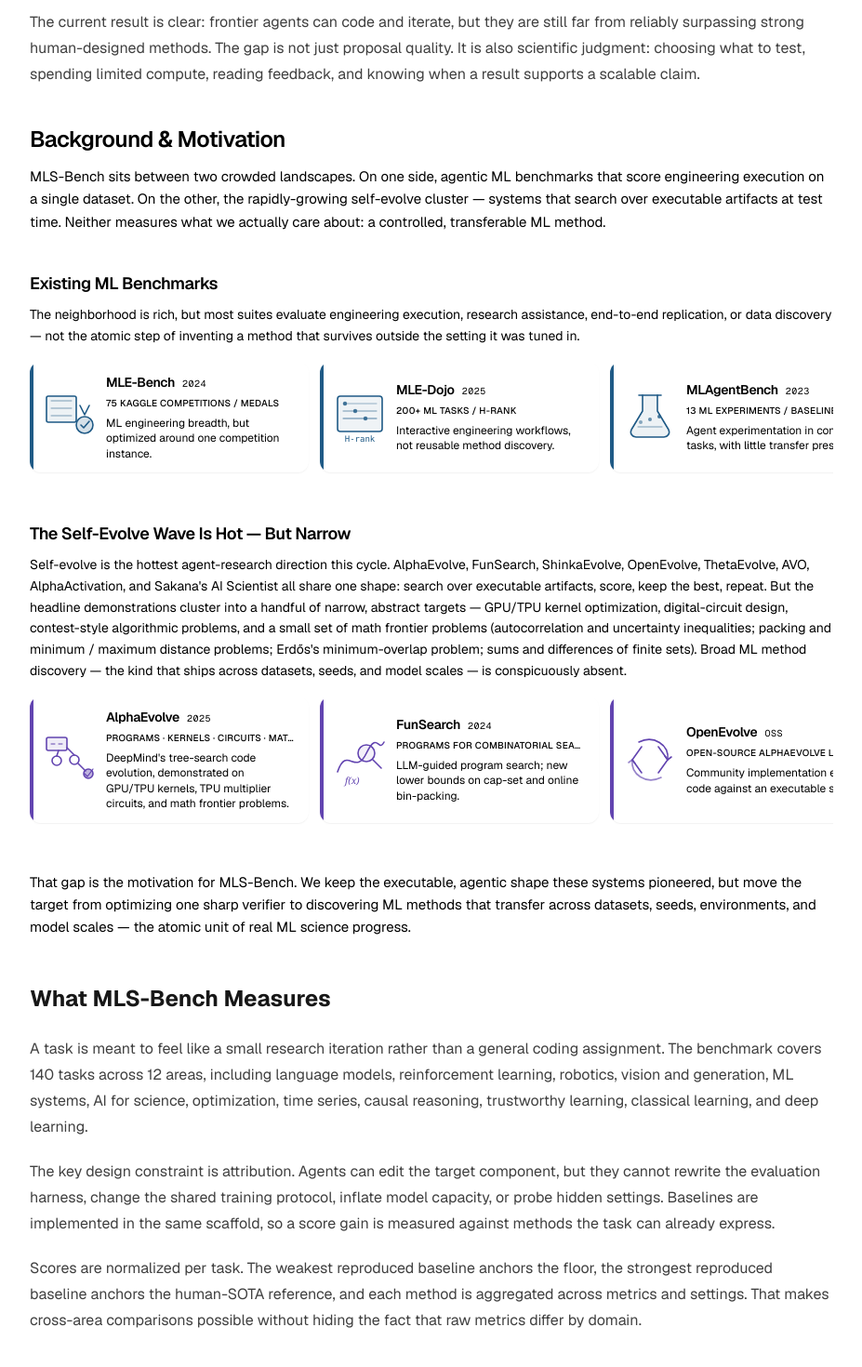
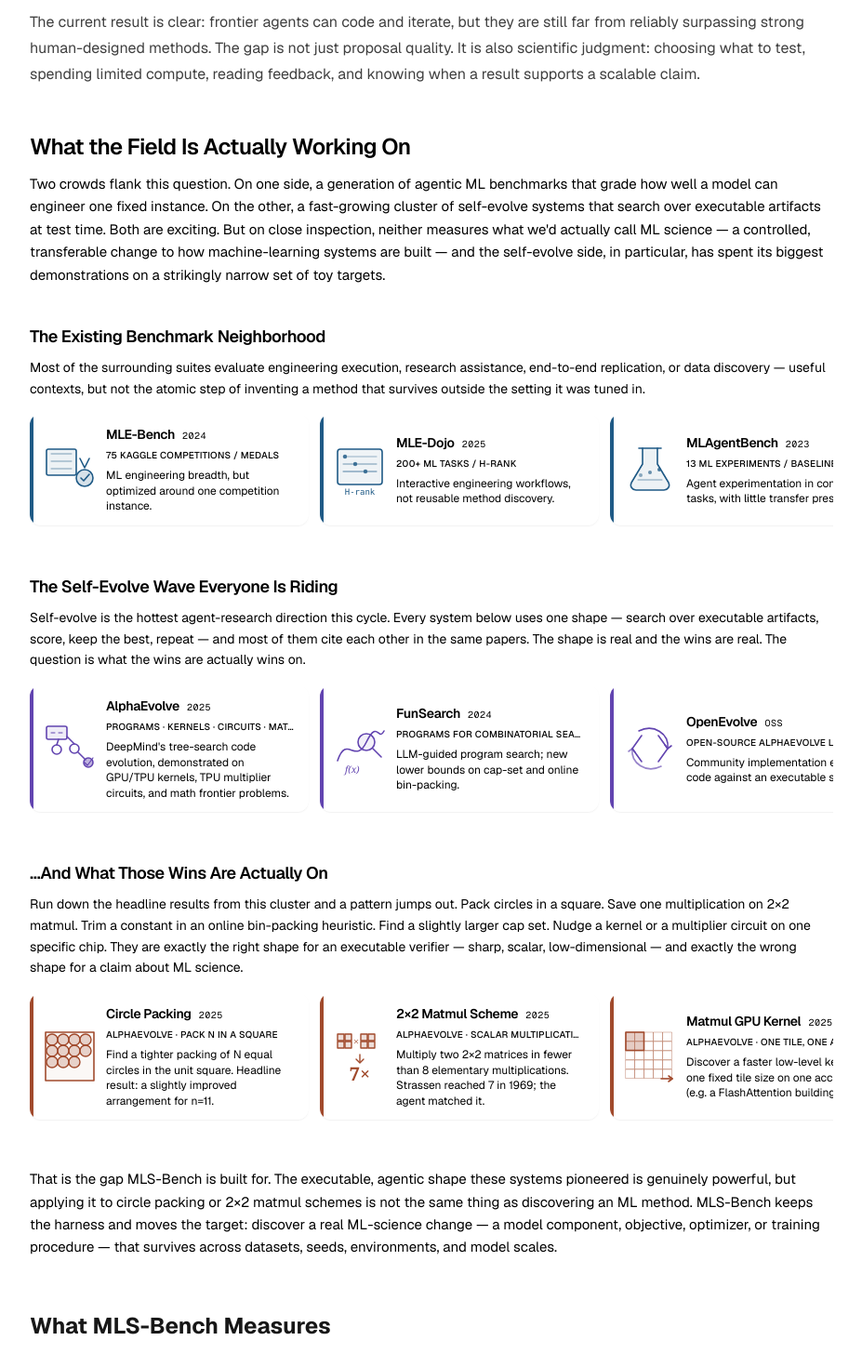
Before and after one commit to Imbernoulli/mls-bench-website, a Next.js app: page /blog in a window 1280 px wide. Shown: the part 580-2050 px from the top of the page at 93% size, without its empty margins (176-1103 px from the left). Built offline with nearby package versions, Linux system fonts and the light colour scheme.

Commit message:
blog landscape: rename section to 'What the Field Is Actually Working On', add a third strip showing the actual narrow tasks (circle packing, 2x2 matmul, GPU kernel, multiplier circuit, online bin packing, cap sets) with hand-drawn icons

```diff
--- a/src/components/BlogLandscape.tsx
+++ b/src/components/BlogLandscape.tsx
@@ -11,6 +11,7 @@
 const C = {
   navy: "#1f5a86",
   violet: "#6244b0",
+  rust: "#a14a2c",
 };
 
 function IconBox({ children }: { children: ReactNode }) {
@@ -504,6 +505,229 @@
   </IconBox>
 );
 
+const CirclePackingIcon: LandscapeIcon = ({ color }) => (
+  <IconBox>
+    <rect
+      x={6}
+      y={6}
+      width={52}
+      height={52}
+      stroke={color}
+      strokeWidth={SW}
+      fill={color}
+      fillOpacity={0.04}
+    />
+    {[
+      [13, 14],
+      [25, 14],
+      [37, 14],
+      [49, 14],
+      [13, 26],
+      [25, 26],
+      [37, 26],
+      [49, 26],
+      [13, 38],
+      [25, 38],
+      [37, 38],
+    ].map(([cx, cy], i) => (
+      <circle
+        key={i}
+        cx={cx}
+        cy={cy}
+        r={6}
+        stroke={color}
+        strokeWidth={1.4}
+        fill={color}
+        fillOpacity={0.22}
+      />
+    ))}
+  </IconBox>
+);
+
+const MatMulSchemeIcon: LandscapeIcon = ({ color }) => (
+  <IconBox>
+    {[
+      [8, 8],
+      [16, 8],
+      [8, 16],
+      [16, 16],
+    ].map(([x, y], i) => (
+      <rect
+        key={`a-${i}`}
+        x={x}
+        y={y}
+        width={7}
+        height={7}
+        stroke={color}
+        strokeWidth={1.4}
+        fill={color}
+        fillOpacity={0.18}
+      />
+    ))}
+    <text
+      x={28}
+      y={20}
+      fontFamily="ui-serif, Georgia, serif"
+      fontSize={11}
+      textAnchor="middle"
+      fill={color}
+      fillOpacity={0.85}
+    >
+      ×
+    </text>
+    {[
+      [33, 8],
+      [41, 8],
+      [33, 16],
+      [41, 16],
+    ].map(([x, y], i) => (
+      <rect
+        key={`b-${i}`}
+        x={x}
+        y={y}
+        width={7}
+        height={7}
+        stroke={color}
+        strokeWidth={1.4}
+        fill={color}
+        fillOpacity={0.18}
+      />
+    ))}
+    <path d="M32 30 v8" stroke={color} strokeWidth={1.4} fill="none" />
+    <path d="M28 35 l4 4 l4 -4" stroke={color} strokeWidth={1.4} fill="none" />
+    <text
+      x={32}
+      y={58}
+      fontFamily="ui-serif, Georgia, serif"
+      fontSize={20}
+      textAnchor="middle"
+      fill={color}
+      fontWeight={700}
+    >
+      7×
+    </text>
+  </IconBox>
+);
+
+const KernelTileIcon: LandscapeIcon = ({ color }) => (
+  <IconBox>
+    {Array.from({ length: 5 }, (_, i) =>
+      Array.from({ length: 5 }, (_, j) => (
+        <rect
+          key={`${i}-${j}`}
+          x={6 + j * 10}
+          y={6 + i * 10}
+          width={9.5}
+          height={9.5}
+          stroke={color}
+          strokeWidth={0.7}
+          strokeOpacity={0.5}
+          fill="none"
+        />
+      )),
+    )}
+    <rect
+      x={6}
+      y={6}
+      width={19.5}
+      height={19.5}
+      stroke={color}
+      strokeWidth={SW}
+      fill={color}
+      fillOpacity={0.28}
+    />
+    <path d="M44 56 h12" stroke={color} strokeWidth={SW} />
+    <path d="M52 53 l4 3 l-4 3" stroke={color} strokeWidth={SW} fill="none" />
+  </IconBox>
+);
+
+const CircuitGateIcon: LandscapeIcon = ({ color }) => (
+  <IconBox>
+    <line x1={3} y1={14} x2={14} y2={14} stroke={color} strokeWidth={SW} />
+    <line x1={3} y1={26} x2={14} y2={26} stroke={color} strokeWidth={SW} />
+    <path
+      d="M14 8 L24 8 A12 12 0 0 1 24 32 L14 32 Z"
+      stroke={color}
+      strokeWidth={SW}
+      fill={color}
+      fillOpacity={0.12}
+    />
+    <line x1={36} y1={20} x2={42} y2={20} stroke={color} strokeWidth={SW} />
+    <line x1={42} y1={20} x2={42} y2={40} stroke={color} strokeWidth={SW} />
+    <line x1={3} y1={52} x2={42} y2={52} stroke={color} strokeWidth={SW} />
+    <path
+      d="M42 36 L50 36 A10 10 0 0 1 50 56 L42 56 Z"
+      stroke={color}
+      strokeWidth={SW}
+      fill={color}
+      fillOpacity={0.18}
+    />
+    <line x1={60} y1={46} x2={63} y2={46} stroke={color} strokeWidth={SW} />
+  </IconBox>
+);
+
+const BinPackingIcon: LandscapeIcon = ({ color }) => (
+  <IconBox>
+    <path
+      d="M8 12 L8 56 L24 56 L24 12"
+      stroke={color}
+      strokeWidth={SW}
+      fill="none"
+    />
+    <rect x={9} y={42} width={14} height={13} fill={color} fillOpacity={0.4} />
+    <rect x={9} y={30} width={14} height={11} fill={color} fillOpacity={0.55} />
+    <rect x={9} y={22} width={14} height={7} fill={color} fillOpacity={0.7} />
+    <path
+      d="M28 12 L28 56 L44 56 L44 12"
+      stroke={color}
+      strokeWidth={SW}
+      fill="none"
+    />
+    <rect x={29} y={36} width={14} height={19} fill={color} fillOpacity={0.4} />
+    <rect x={29} y={26} width={14} height={9} fill={color} fillOpacity={0.6} />
+    <rect
+      x={50}
+      y={20}
+      width={10}
+      height={10}
+      stroke={color}
+      strokeWidth={SW}
+      fill={color}
+      fillOpacity={0.7}
+    />
+    <line x1={48} y1={25} x2={45} y2={25} stroke={color} strokeWidth={SW} />
+    <path d="M45 22 l-3 3 l3 3" stroke={color} strokeWidth={SW} fill="none" />
+  </IconBox>
+);
+
+const CapSetIcon: LandscapeIcon = ({ color }) => (
+  <IconBox>
+    {Array.from({ length: 5 }, (_, i) =>
+      Array.from({ length: 5 }, (_, j) => {
+        const isCap =
+          (i === 0 && j === 1) ||
+          (i === 1 && j === 3) ||
+          (i === 2 && j === 0) ||
+          (i === 3 && j === 2) ||
+          (i === 4 && j === 4);
+        return (
+          <circle
+            key={`${i}-${j}`}
+            cx={10 + j * 11}
+            cy={10 + i * 11}
+            r={isCap ? 3.5 : 1.6}
+            stroke={color}
+            strokeWidth={isCap ? SW : 0.6}
+            strokeOpacity={isCap ? 1 : 0.4}
+            fill={isCap ? color : "none"}
+            fillOpacity={isCap ? 0.85 : 0}
+          />
+        );
+      }),
+    )}
+  </IconBox>
+);
+
 type LandscapeCardData = {
   name: string;
   year: string;
@@ -833,63 +1057,115 @@
   },
 ];
 
+const TASK_CARDS: LandscapeCardData[] = [
+  {
+    name: "Circle Packing",
+    year: "2025",
+    scope: "AlphaEvolve · pack N in a square",
+    description:
+      "Find a tighter packing of N equal circles in the unit square. Headline result: a slightly improved arrangement for n=11.",
+    icon: CirclePackingIcon,
+    color: C.rust,
+  },
+  {
+    name: "2×2 Matmul Scheme",
+    year: "2025",
+    scope: "AlphaEvolve · scalar multiplications",
+    description:
+      "Multiply two 2×2 matrices in fewer than 8 elementary multiplications. Strassen reached 7 in 1969; the agent matched it.",
+    icon: MatMulSchemeIcon,
+    color: C.rust,
+  },
+  {
+    name: "Matmul GPU Kernel",
+    year: "2025",
+    scope: "AlphaEvolve · one tile, one accelerator",
+    description:
+      "Discover a faster low-level kernel for one fixed tile size on one accelerator (e.g. a FlashAttention building block).",
+    icon: KernelTileIcon,
+    color: C.rust,
+  },
+  {
+    name: "TPU Multiplier Circuit",
+    year: "2025",
+    scope: "AlphaEvolve · fixed bit-width",
+    description:
+      "Search for a smaller arithmetic circuit on one chip at a fixed bit-width, scored by gate / transistor count.",
+    icon: CircuitGateIcon,
+    color: C.rust,
+  },
+  {
+    name: "Online Bin Packing",
+    year: "2024",
+    scope: "FunSearch · worst-case ratio",
+    description:
+      "Place arriving items into the fewest bins; tighten a small constant in the worst-case ratio of an online heuristic.",
+    icon: BinPackingIcon,
+    color: C.rust,
+  },
+  {
+    name: "Cap Sets in F₃ⁿ",
+    year: "2024",
+    scope: "FunSearch · combinatorial bound",
+    description:
+      "Find a larger subset of {0,1,2}ⁿ with no 3-term arithmetic progression. New lower bound on a single combinatorial constant.",
+    icon: CapSetIcon,
+    color: C.rust,
+  },
+];
+
 export default function BlogLandscape() {
   return (
     <section
-      className="not-prose mt-10 mb-12 space-y-10"
-      aria-labelledby="background-landscape"
+      className="not-prose mt-12 mb-14 space-y-10"
+      aria-labelledby="landscape-where"
     >
       <div className="space-y-3">
         <h2
-          id="background-landscape"
+          id="landscape-where"
           className="text-2xl font-semibold tracking-tight text-foreground sm:text-3xl"
         >
-          Background &amp; Motivation
+          What the Field Is Actually Working On
         </h2>
         <p className="text-[15px] leading-relaxed text-foreground/75">
-          MLS-Bench sits between two crowded landscapes. On one side, agentic
-          ML benchmarks that score engineering execution on a single dataset.
-          On the other, the rapidly-growing self-evolve cluster &mdash; systems
-          that search over executable artifacts at test time. Neither
-          measures what we actually care about: a controlled, transferable ML
-          method.
+          Two crowds flank this question. On one side, a generation of agentic
+          ML benchmarks that grade how well a model can engineer one fixed
+          instance. On the other, a fast-growing cluster of self-evolve
+          systems that search over executable artifacts at test time. Both are
+          exciting. But on close inspection, neither measures what we&apos;d
+          actually call ML science &mdash; a controlled, transferable change
+          to how machine-learning systems are built &mdash; and the
+          self-evolve side, in particular, has spent its biggest demonstrations
+          on a strikingly narrow set of toy targets.
         </p>
       </div>
 
       <HorizontalStrip
-        title="Existing ML Benchmarks"
-        intro="The neighborhood is rich, but most suites evaluate engineering execution, research assistance, end-to-end replication, or data discovery — not the atomic step of inventing a method that survives outside the setting it was tuned in."
+        title="The Existing Benchmark Neighborhood"
+        intro="Most of the surrounding suites evaluate engineering execution, research assistance, end-to-end replication, or data discovery — useful contexts, but not the atomic step of inventing a method that survives outside the setting it was tuned in."
         cards={BENCHMARK_CARDS}
       />
 
       <HorizontalStrip
-        title="The Self-Evolve Wave Is Hot — But Narrow"
-        intro={
-          <>
-            Self-evolve is the hottest agent-research direction this cycle.
-            AlphaEvolve, FunSearch, ShinkaEvolve, OpenEvolve, ThetaEvolve, AVO,
-            AlphaActivation, and Sakana&apos;s AI Scientist all share one
-            shape: search over executable artifacts, score, keep the best,
-            repeat. But the headline demonstrations cluster into a handful of
-            narrow, abstract targets &mdash; GPU/TPU kernel optimization,
-            digital-circuit design, contest-style algorithmic problems, and a
-            small set of math frontier problems (autocorrelation and
-            uncertainty inequalities; packing and minimum / maximum distance
-            problems; Erdős&apos;s minimum-overlap problem; sums and
-            differences of finite sets). Broad ML method discovery &mdash; the
-            kind that ships across datasets, seeds, and model scales &mdash;
-            is conspicuously absent.
-          </>
-        }
+        title="The Self-Evolve Wave Everyone Is Riding"
+        intro="Self-evolve is the hottest agent-research direction this cycle. Every system below uses one shape — search over executable artifacts, score, keep the best, repeat — and most of them cite each other in the same papers. The shape is real and the wins are real. The question is what the wins are actually wins on."
         cards={EVOLUTION_CARDS}
       />
 
+      <HorizontalStrip
+        title="…And What Those Wins Are Actually On"
+        intro="Run down the headline results from this cluster and a pattern jumps out. Pack circles in a square. Save one multiplication on 2×2 matmul. Trim a constant in an online bin-packing heuristic. Find a slightly larger cap set. Nudge a kernel or a multiplier circuit on one specific chip. They are exactly the right shape for an executable verifier — sharp, scalar, low-dimensional — and exactly the wrong shape for a claim about ML science."
+        cards={TASK_CARDS}
+      />
+
       <p className="text-[15px] leading-relaxed text-foreground/75">
-        That gap is the motivation for MLS-Bench. We keep the executable,
-        agentic shape these systems pioneered, but move the target from
-        optimizing one sharp verifier to discovering ML methods that transfer
-        across datasets, seeds, environments, and model scales &mdash; the
-        atomic unit of real ML science progress.
+        That is the gap MLS-Bench is built for. The executable, agentic shape
+        these systems pioneered is genuinely powerful, but applying it to
+        circle packing or 2&times;2 matmul schemes is not the same thing as
+        discovering an ML method. MLS-Bench keeps the harness and moves the
+        target: discover a real ML-science change &mdash; a model component,
+        objective, optimizer, or training procedure &mdash; that survives
+        across datasets, seeds, environments, and model scales.
       </p>
     </section>
   );
```
